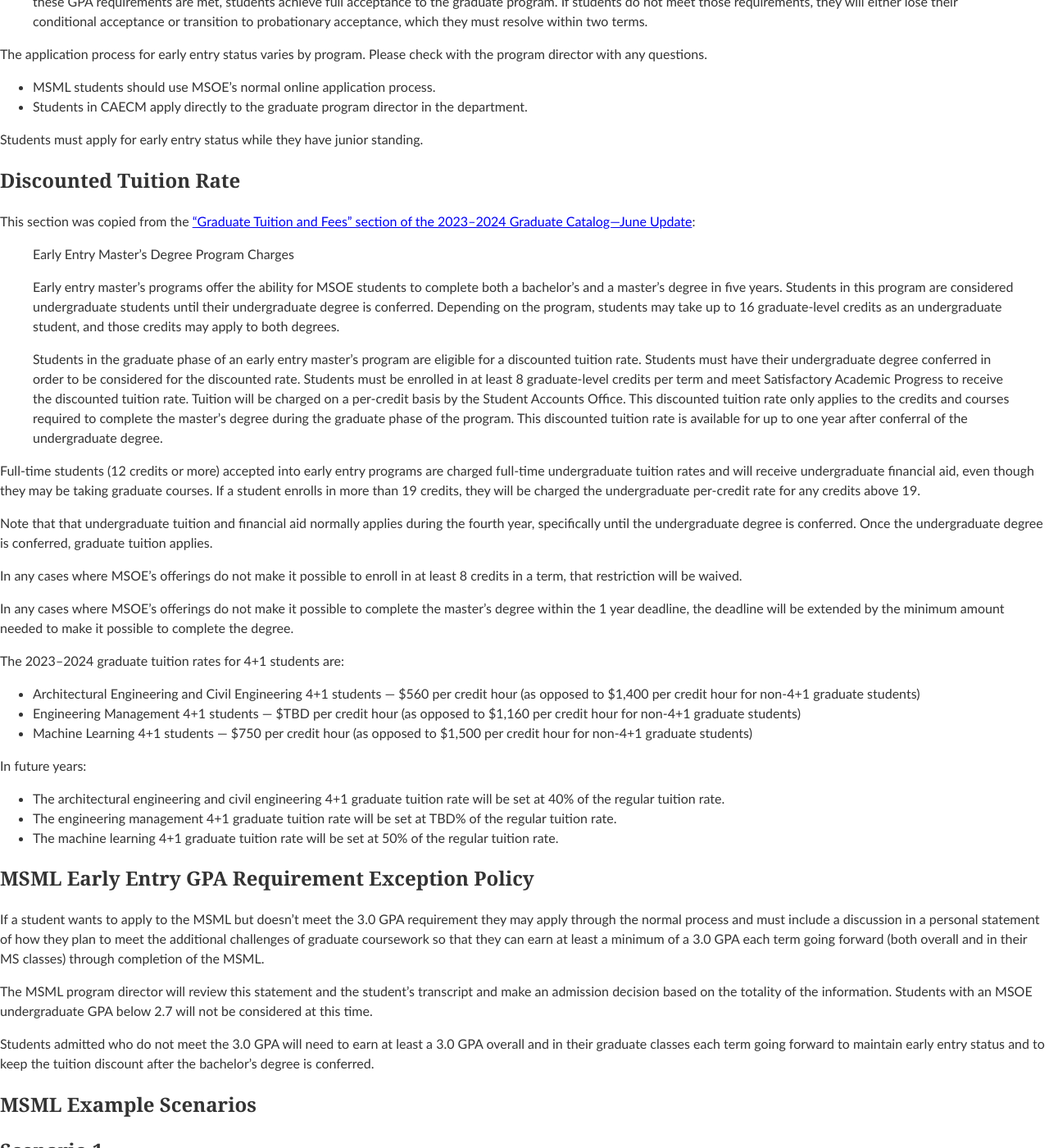
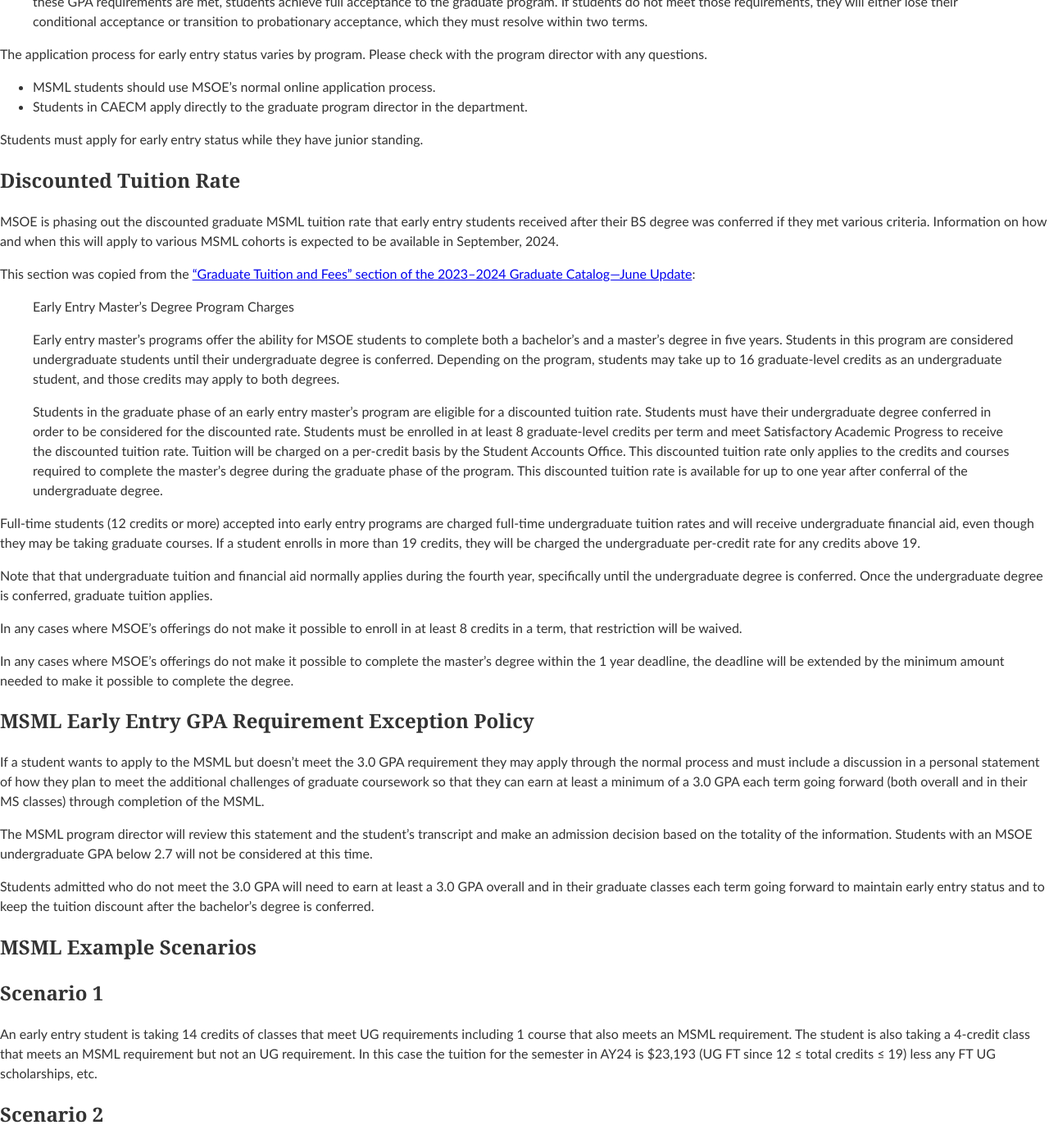
Before and after one commit to edurant/edurant.github.io, a Jekyll site: the page built from advising/earlyEntry.md, in a window 1280 px wide and 1400 px high, scrolled down 377 px. Shown: the whole window at 82% size. Built offline with Jekyll 4.4.1, drawn with Linux system fonts in a browser that asks for light colours; our own code applies the rules of GitHub Pages for plain Markdown files.

Commit message:
MSML early entry policy update

```diff
--- a/advising/earlyEntry.md
+++ b/advising/earlyEntry.md
@@ -20,6 +20,8 @@
 
 # Discounted Tuition Rate
 
+MSOE is phasing out the discounted graduate MSML tuition rate that early entry students received after their BS degree was conferred if they met various criteria. Information on how and when this will apply to various MSML cohorts is expected to be available in September, 2024.
+
 This section was copied from the [“Graduate Tuition and Fees” section of the 2023–2024 Graduate Catalog—June Update](https://catalog.msoe.edu/content.php?catoid=36&navoid=1164#tuitionfees):
 > Early Entry Master’s Degree Program Charges
 >
@@ -34,16 +36,6 @@
 In any cases where MSOE’s offerings do not make it possible to enroll in at least 8 credits in a term, that restriction will be waived.
 
 In any cases where MSOE’s offerings do not make it possible to complete the master’s degree within the 1 year deadline, the deadline will be extended by the minimum amount needed to make it possible to complete the degree.
-
-The 2023–2024 graduate tuition rates for 4+1 students are:
-* Architectural Engineering and Civil Engineering 4+1 students — $560 per credit hour (as opposed to $1,400 per credit hour for non-4+1 graduate students)
-* Engineering Management 4+1 students — $TBD per credit hour (as opposed to $1,160 per credit hour for non-4+1 graduate students)
-* Machine Learning 4+1 students — $750 per credit hour (as opposed to $1,500 per credit hour for non-4+1 graduate students)
-
-In future years:
-* The architectural engineering and civil engineering 4+1 graduate tuition rate will be set at 40% of the regular tuition rate.
-* The engineering management 4+1 graduate tuition rate will be set at TBD% of the regular tuition rate.
-* The machine learning 4+1 graduate tuition rate will be set at 50% of the regular tuition rate.
 
 # MSML Early Entry GPA Requirement Exception Policy
 
```
